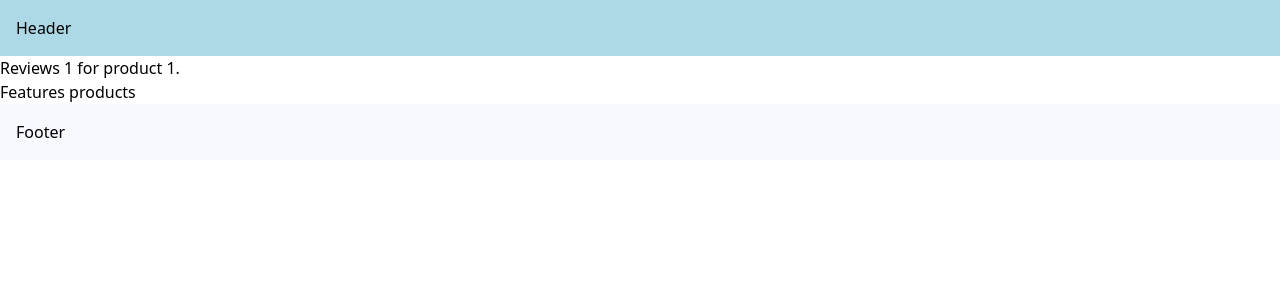
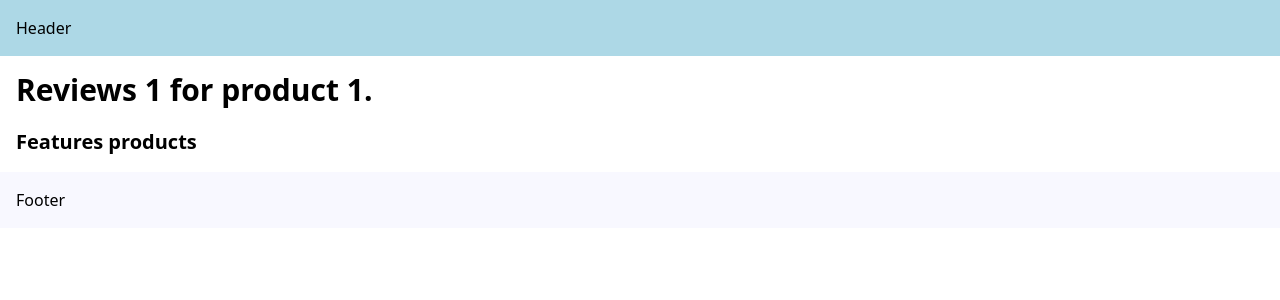
Before and after one commit to SAIDOU11/Next.js-Course, a Next.js app in the folder course/: page /products/1/reviews/1 in a window 1280 px wide. Shown: the top 300 px of the page. Built offline with nearby package versions, Linux system fonts and the light colour scheme.

Commit message:
review detail

```diff
--- /dev/null
+++ b/course/app/blog/loading.tsx
@@ -0,0 +1,7 @@
+import React from "react";
+
+const Loading = () => {
+  return <h1>Loading</h1>;
+};
+
+export default Loading;
--- a/course/app/products/[productId]/layout.tsx
+++ b/course/app/products/[productId]/layout.tsx
@@ -4,9 +4,9 @@ export default function ProductLayout({
   children: React.ReactNode;
 }) {
   return (
-    <>
+    <div className="m-4">
       {children}
-      <h2>Features products</h2>
-    </>
+      <h2 className="text-xl font-bold">Features products</h2>
+    </div>
   );
 }
--- a/course/app/products/[productId]/page.tsx
+++ b/course/app/products/[productId]/page.tsx
@@ -23,7 +23,9 @@ export const generateMetadata = async ({
 const ProducDetails = ({ params }: Props) => {
   return (
     <div>
-      <h1>Product {params.productId} Details.</h1>
+      <h1 className="text-3xl font-bold">
+        Product {params.productId} Details.
+      </h1>
     </div>
   );
 };
--- a/course/app/products/[productId]/reviews/[reviewsId]/page.tsx
+++ b/course/app/products/[productId]/reviews/[reviewsId]/page.tsx
@@ -1,7 +1,7 @@
 import React from "react";
 import { notFound } from "next/navigation";
 
-const ReviewsId = ({
+const ReviewDetail = ({
   params,
 }: {
   params: {
@@ -14,11 +14,11 @@ const ReviewsId = ({
   }
   return (
     <div>
-      <h1>
+      <h1 className="text-3xl font-bold mb-5">
         Reviews {params.reviewsId} for product {params.productId}.
       </h1>
     </div>
   );
 };
 
-export default ReviewsId;
+export default ReviewDetail;
```
